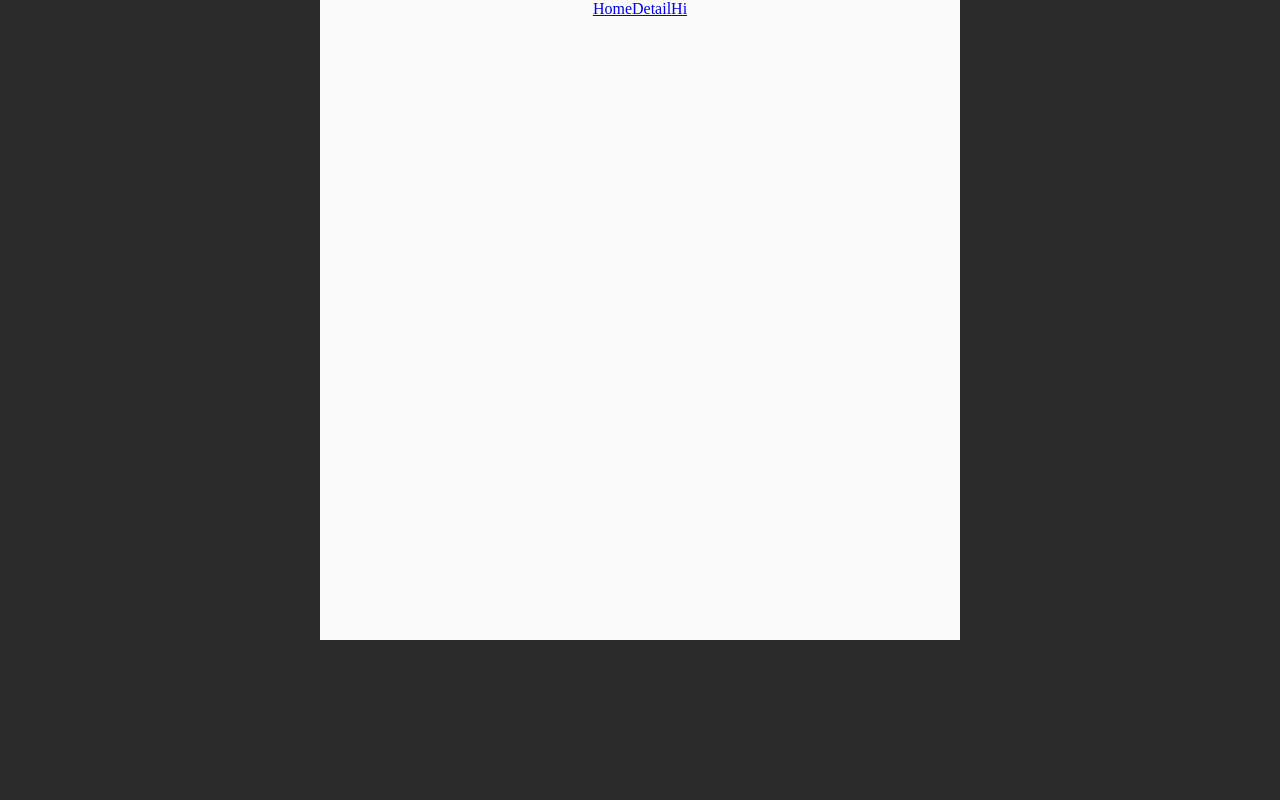
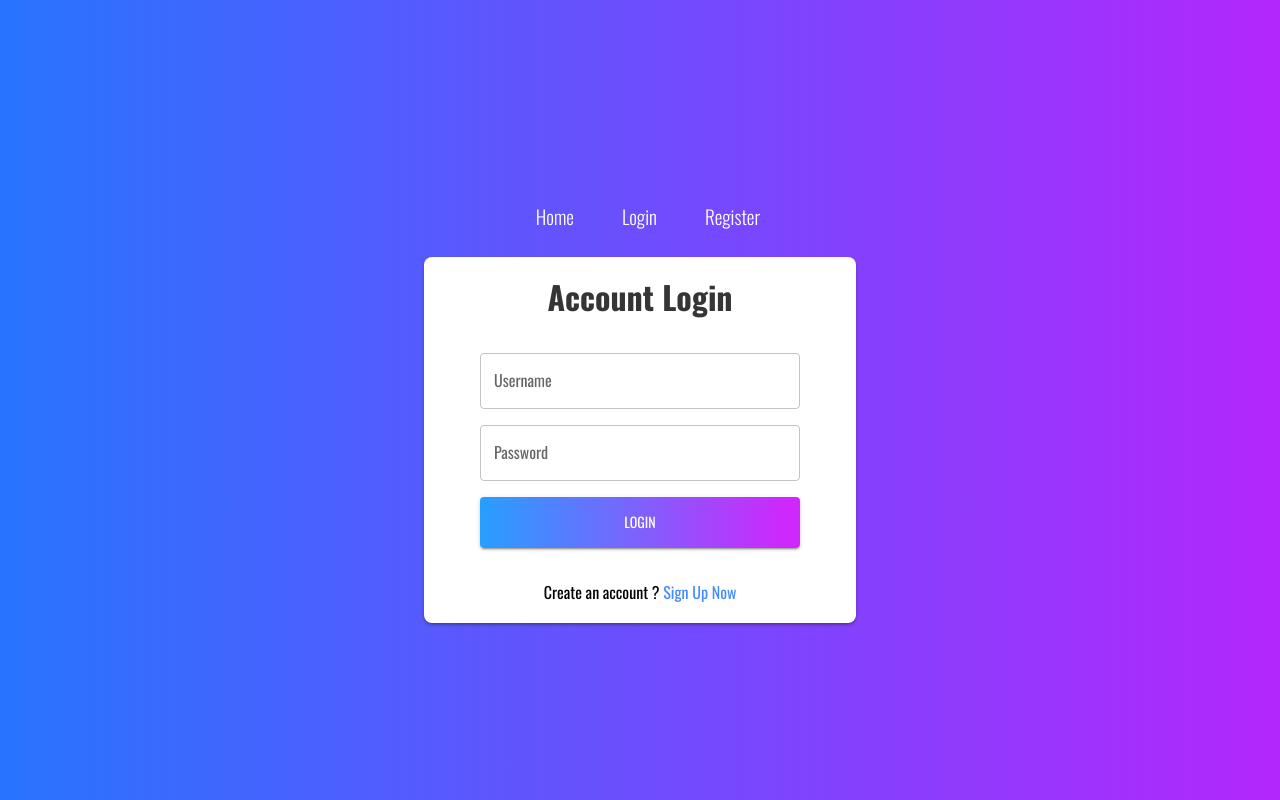
Before and after one commit to uniquemozilla22/todo-takeo, a React (Create React App) app: page /login in a window 1280 px wide. Before the commit this address had no page. Built offline with nearby package versions, Linux system fonts and the light colour scheme.

Commit message:
login frontend

```diff
--- a/public/index.html
+++ b/public/index.html
@@ -1,14 +1,13 @@
 <!DOCTYPE html>
 <html lang="en">
+
 <head>
   <meta charset="utf-8" />
   <link rel="icon" href="%PUBLIC_URL%/favicon.ico" />
   <meta name="viewport" content="width=device-width, initial-scale=1" />
   <meta name="theme-color" content="#000000" />
-    <meta
-      name="description"
-      content="Web site created using create-react-app"
-    />
+  <meta name="description" content="Web site created using create-react-app" />
+  <link href="https://fonts.googleapis.com/css2?family=Oswald:wght@300;400;500;600;700&display=swap" rel="stylesheet">
   <link rel="apple-touch-icon" href="%PUBLIC_URL%/logo192.png" />
   <!--
       manifest.json provides metadata used when your web app is installed on a
@@ -26,11 +25,12 @@
     -->
   <title>Todo App</title>
 </head>
-  <body>
+
+<body id="root">
   <noscript>You need to enable JavaScript to run this app.</noscript>
   <!-- All the thing that y9 ou do on react returns will be appended into the
       document through this div -->
-    <div id="root"></div>
+
   <!--
       This HTML file is a template.
       If you open it directly in the browser, you will see an empty page.
@@ -42,4 +42,5 @@
       To create a production bundle, use `npm run build` or `yarn build`.
     -->
 </body>
+
 </html>
--- a/src/App.js
+++ b/src/App.js
@@ -2,10 +2,18 @@ import React, { useState } from "react";
 import Listing from "./Components/List.comp.js";
 // import axios from "axios";
 import { InputComponent } from "./Components/Input.comp.js";
-import { BoxTodoContainer } from "./styled/styled";
+import { BoxTodoContainer, Navi } from "./styled/styled";
 import MockData from "./data.json";
 import ListDetail from "./Components/ListDetail.comp.js";
 import { Route, Routes, Link } from "react-router-dom";
+import LoginForm from "./Components/login.comp.js";
+import { createTheme, ThemeProvider, Typography } from "@mui/material";
+import RegisterForm from "./Components/register.comp.js";
+const theme = createTheme({
+  typography: {
+    fontFamily: ["Oswald, sans-serif"].join(","),
+  },
+});
 
 function App() {
   const [data, setData] = useState(MockData);
@@ -47,12 +55,28 @@ function App() {
     });
 
   return (
+    <ThemeProvider theme={theme}>
+      <Typography>
         <BoxTodoContainer>
-      <ul>
+          <Navi>
+            <ul className="">
+              <li>
+                {" "}
                 <Link to={"."}>Home</Link>
+              </li>
+              {/* <li>
                 <Link to={"/detail"}>Detail</Link>
-        <Link to={"/hi"}>Hi</Link>
+              </li> */}
+
+              <li>
+                <Link to={"/login"}>Login</Link>
+              </li>
+              <li>
+                <Link to={"/register"}>Register</Link>
+              </li>
             </ul>
+          </Navi>
+
           <Routes>
             <Route
               path="/"
@@ -64,6 +88,8 @@ function App() {
               }
             />
             <Route path="/detail" Component={ListDetail} />
+            <Route path="/login" Component={LoginForm} />
+            <Route path="/register" Component={RegisterForm} />
             <Route
               path="/hi"
               element={
@@ -74,6 +100,8 @@ function App() {
             />
           </Routes>
         </BoxTodoContainer>
+      </Typography>
+    </ThemeProvider>
   );
 }
 
--- /dev/null
+++ b/src/Components/login.comp.js
@@ -0,0 +1,26 @@
+import { Button, TextField } from "@mui/material";
+import { Form, Link } from "react-router-dom";
+import { FormInner, FormWrapper, Headings } from "../styled/styled";
+
+const LoginForm = () => {
+  return (
+    <FormWrapper>
+      <Headings>Account Login</Headings>
+      <FormInner>
+        <TextField id="outlined-basic" label="Username" variant="outlined" />
+        <TextField
+          id="outlined-basic"
+          label="Password"
+          type="password"
+          variant="outlined"
+        />
+        <Button variant="contained">Login</Button>
+      </FormInner>
+      <p>
+        Create an account ? <Link to="/register">Sign Up Now</Link>
+      </p>
+    </FormWrapper>
+  );
+};
+
+export default LoginForm;
--- /dev/null
+++ b/src/Components/register.comp.js
@@ -0,0 +1,32 @@
+import { Button, TextField } from "@mui/material";
+import { Form, Link } from "react-router-dom";
+import { FormInner, FormWrapper, Headings } from "../styled/styled";
+
+const RegisterForm = () => {
+  return (
+    <FormWrapper>
+      <Headings>Register New Account</Headings>
+      <FormInner>
+        <TextField id="outlined-basic" label="Full Name" variant="outlined" />
+        <TextField
+          id="outlined-basic"
+          label="Phone Number"
+          variant="outlined"
+        />
+        <TextField id="outlined-basic" label="Email" variant="outlined" />
+        <TextField
+          id="outlined-basic"
+          label="Password"
+          type="password"
+          variant="outlined"
+        />
+        <Button variant="contained">Create Account</Button>
+      </FormInner>
+      <p>
+        Already have an account ? <Link to="/login">Log In Now</Link>
+      </p>
+    </FormWrapper>
+  );
+};
+
+export default RegisterForm;
--- a/src/styled/styled.js
+++ b/src/styled/styled.js
@@ -1,17 +1,18 @@
 import styled from "@emotion/styled";
-import { Link } from "react-router-dom";
+
 // THis is the concept of "styled-comnponent"
 
 export const BoxTodoContainer = styled.div`
   display: flex;
   flex-direction: column;
-  width: 50%;
-  height: 80%;
-  background-color: #fafafa;
+  height: 100vh;
+  background: linear-gradient(
+    90deg,
+    rgba(39, 116, 255, 1) 0%,
+    rgba(179, 39, 252, 1) 100%
+  );
   align-items: center;
-  margin: auto;
-  overflow: hidden;
-  overflow-y: auto;
+  justify-content: center;
 `;
 
 export const InputContainer = styled.form`
@@ -42,3 +43,90 @@ export const IconContainer = styled.div(() => ({
   justifyContent: "center",
   alignItems: "center",
 }));
+
+export const FormWrapper = styled.div(() => ({
+  display: "flex",
+  justifyContent: "center",
+  alignItems: "center",
+  flexDirection: "column",
+  minWidth: "min(25rem,100%)",
+  background: "white",
+  boxShadow: "0 2px 3px rgba(0, 0, 0, 0.3)",
+
+  padding: "1rem",
+  gap: "2rem",
+  borderRadius: "0.5rem",
+  "& p": {
+    fontSize: "1rem",
+
+    "& a": {
+      textDecoration: "none",
+      fontSize: "1rem",
+      color: "#448bfe",
+      display: "inline-block",
+
+      "&::after": {
+        content: '" "',
+        width: "100%",
+        height: "3px",
+        background: "#c52efc",
+        opacity: "0",
+        display: "block",
+        transition: "0.35s",
+      },
+      "&:hover::after": {
+        opacity: "1",
+      },
+    },
+  },
+}));
+
+export const FormInner = styled("form")(() => ({
+  display: "flex",
+  flexDirection: "column",
+  gap: "1rem",
+  width: "80%",
+  "& .MuiOutlinedInput-root": {},
+  "& button": {
+    background:
+      "linear-gradient(90deg, rgba(39,159,255,1) 0%, rgba(207,39,252,1) 96%)",
+    fontWeight: "400",
+    padding: "0.8rem 0.6rem",
+
+    "&:hover": {
+      background:
+        "radial-gradient(circle, rgba(39,159,255,1) 0%, rgba(207,39,252,1) 100%)",
+    },
+  },
+}));
+export const Headings = styled("h1")(() => ({
+  display: "block",
+  color: "#353535",
+}));
+
+export const Navi = styled("nav")(() => ({
+  display: "flex",
+  justifyContent: "center",
+  alignItems: "center",
+
+  height: "5rem",
+  "& ul": {
+    display: "flex",
+    listStyle: "none",
+    fontSize: "1.2rem",
+    "& li": {
+      marginLeft: "1rem",
+
+      "& a": {
+        textDecoration: "none",
+        color: "#ffffff",
+        padding: "0.5rem 1rem",
+        borderRadius: "0.25rem",
+        fontWeight: "300",
+        "&:hover": {
+          background: "rgba(255,255,255,0.2)",
+        },
+      },
+    },
+  },
+}));
```
Also changed, not shown: 2 other files (tests, documents, lock files or other folders). Lines whose indentation alone changed are shown as unchanged.
